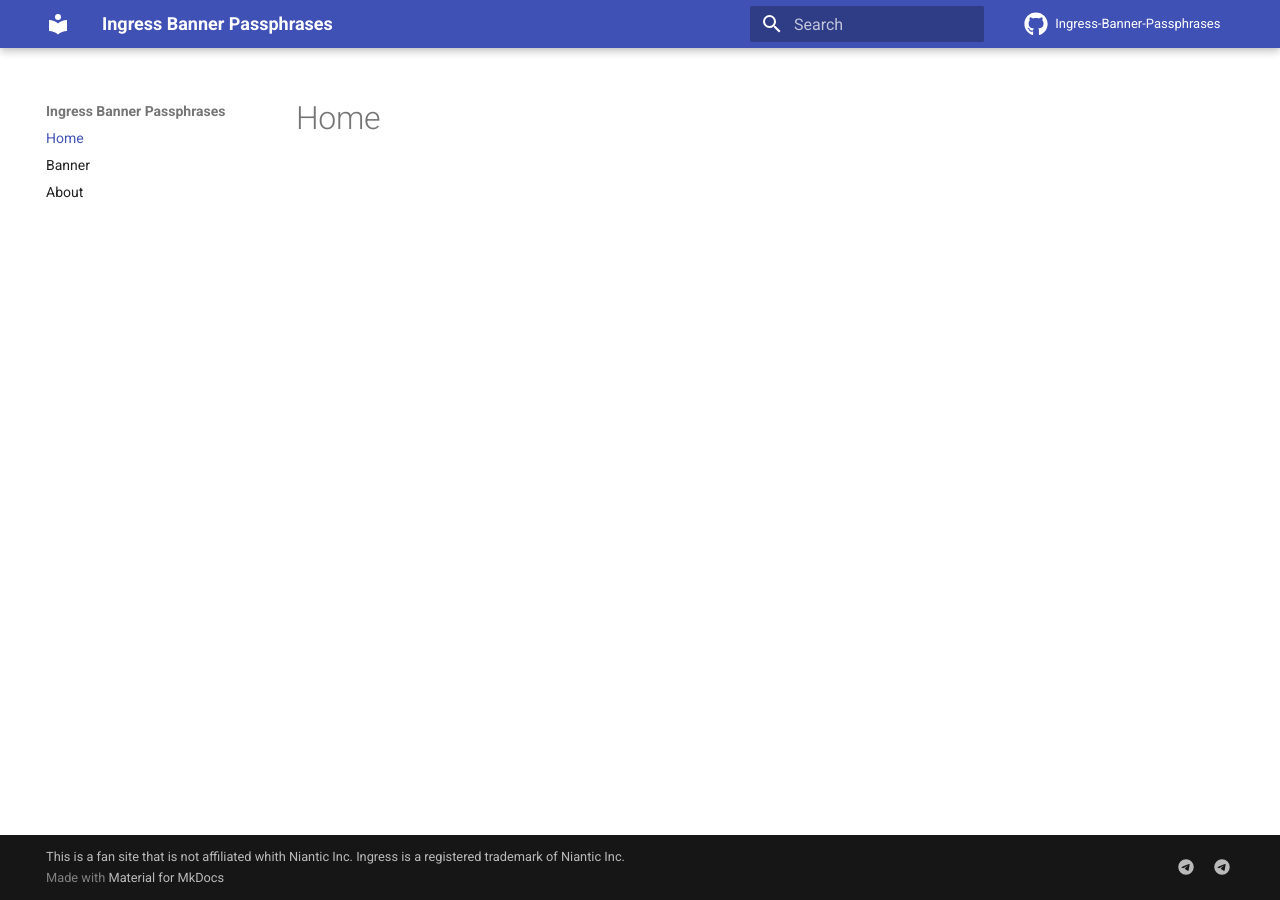
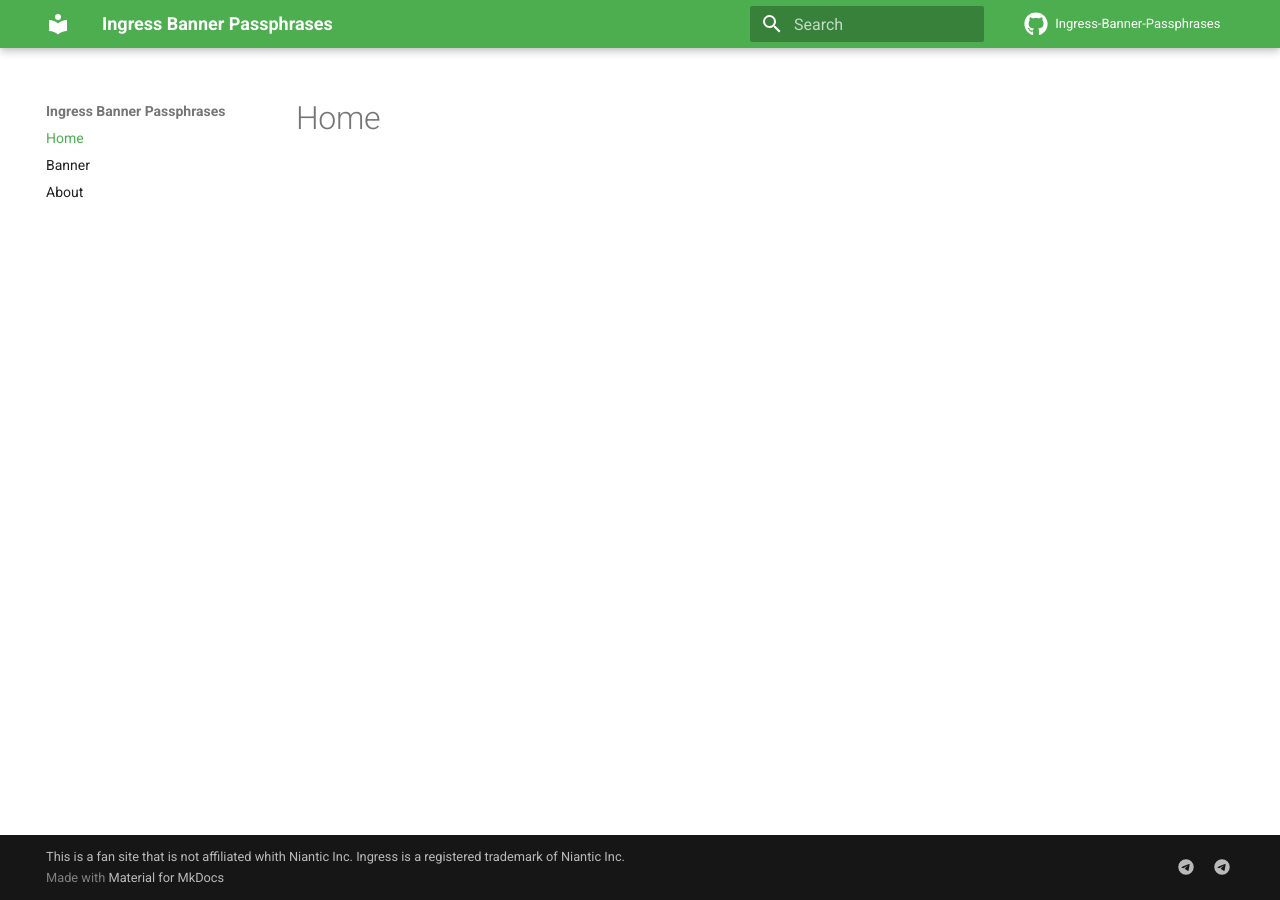
Before and after one commit to Sems-duckies/sems-duckies.github.io, an MkDocs documentation site: the page built from doc/index.md, in a window 1280 px wide. Built offline with MkDocs 1.6.1 and Material for MkDocs 9.7.7, drawn with Linux system fonts in a browser that asks for light colours; comment, search, counter and statistics services are not loaded.

Commit message:
Update mkdocs.yml

```diff
--- a/mkdocs.yml
+++ b/mkdocs.yml
@@ -13,14 +13,14 @@
   palette:
     - media: "(prefers-color-scheme: dark)"
       scheme: slate
-      primary: indigo
+      primary: green
       accent: teal
       toogle:
         icon: material/weather-sunny
         name: Enable light mode
     - media: "(prefers-color-scheme: light)"
       scheme: default
-      primary: indigo
+      primary: green
       accent: teal
       toogle:
         icon: material/weather-night
@@ -40,7 +40,7 @@
 
 nav:
   - Home: index.md
-  - Banner: banner/index.md
+  - Banner: ducks/index.md
   - About: about.md
 
 markdown_extensions:
```
